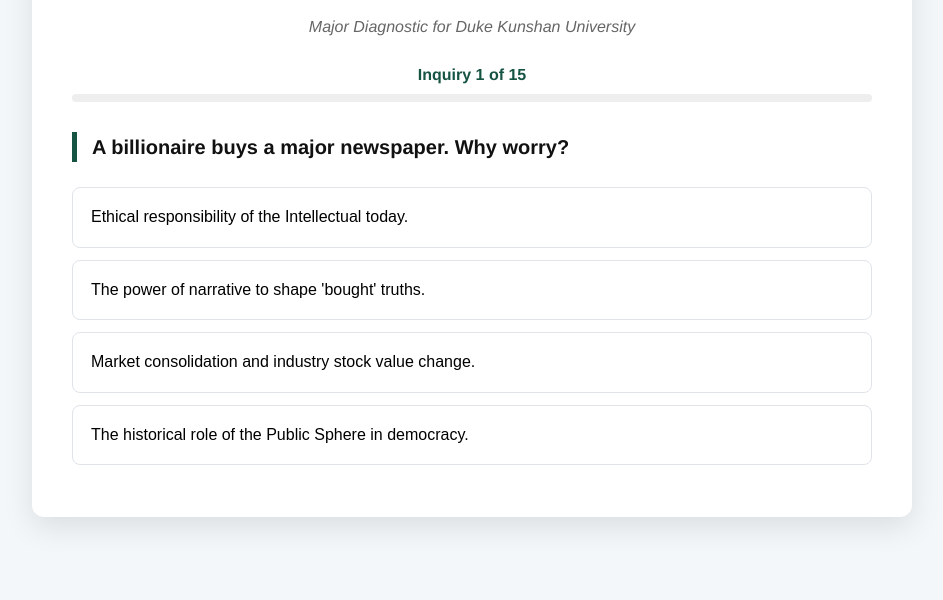
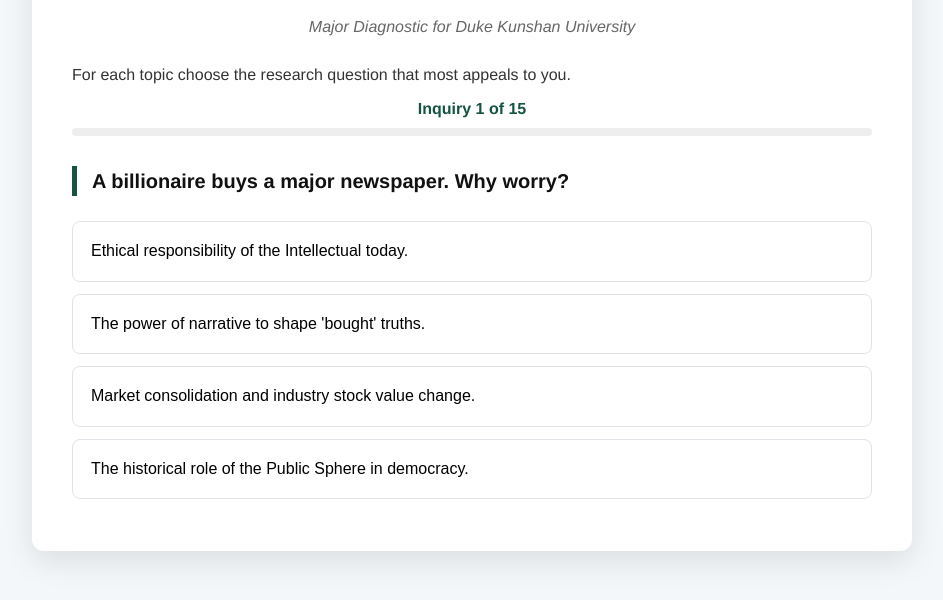
Before and after one commit to jamesmiller940/Major, a plain HTML site: page index.html in a window 1280 px wide. Shown: the part 110-710 px from the top of the page, without its empty margins (168-1111 px from the left). Drawn offline with Linux system fonts and the light colour scheme.

Commit message:
Update index.html to include instructions

```diff
--- a/index.html
+++ b/index.html
@@ -35,6 +35,7 @@
     <h1>Pathways to Humanistic Research</h1>
     <p class="subtitle">Major Diagnostic for Duke Kunshan University</p>
 
+    <p>For each topic choose the research question that most appeals to you.</p>
 
     <div class="progress-container">
         Inquiry <span id="q-num">1</span> of 15
```
